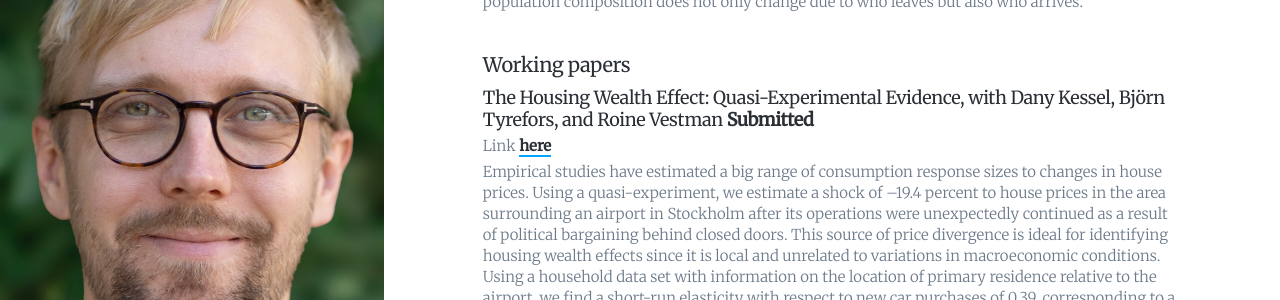
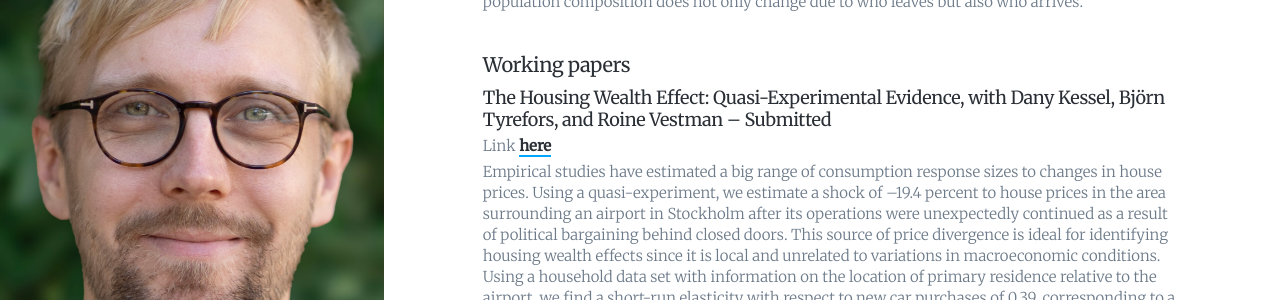
Before and after one commit to bojeryd91/bojeryd91.github.io, a Jekyll site: the page built from _pages/research.md, in a window 1280 px wide and 900 px high, scrolled down 352 px. Shown: the part 152-452 px from the top of the window. Built offline with Jekyll 4.4.1, drawn with Linux system fonts in a browser that asks for light colours; nearby versions of some CDN libraries; some web fonts are replaced.

```diff
--- a/_pages/research.md
+++ b/_pages/research.md
@@ -14,7 +14,7 @@ Why are many workers reluctant to leave places in economic decline? This paper e
 &nbsp;
 # Working papers
 
-## [The Housing Wealth Effect: Quasi-Experimental Evidence](https://www.jesperbojeryd.se/papers/Vestman%20et%20al%202023%20The%20housing%20wealth%20effect%20Quasi-experimental%20evidence.pdf), with [Dany Kessel](https://sites.google.com/view/dany-kessel-phd-candidate/startsida), [Björn Tyrefors](http://btyrefors.se/), and [Roine Vestman](https://roinevestman.com/) **Submitted**
+## [The Housing Wealth Effect: Quasi-Experimental Evidence](https://www.jesperbojeryd.se/papers/Vestman%20et%20al%202023%20The%20housing%20wealth%20effect%20Quasi-experimental%20evidence.pdf), with [Dany Kessel](https://sites.google.com/view/dany-kessel-phd-candidate/startsida), [Björn Tyrefors](http://btyrefors.se/), and [Roine Vestman](https://roinevestman.com/) -- Submitted
 
 Link [here](https://www.jesperbojeryd.se/papers/Vestman%20et%20al%202023%20The%20housing%20wealth%20effect%20Quasi-experimental%20evidence.pdf)
 
```
